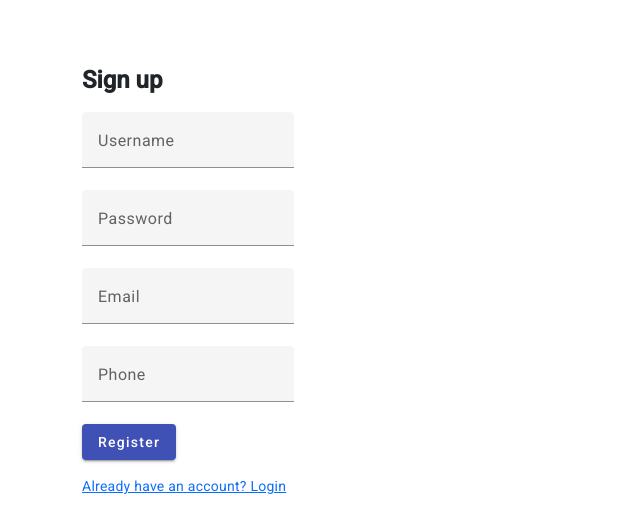
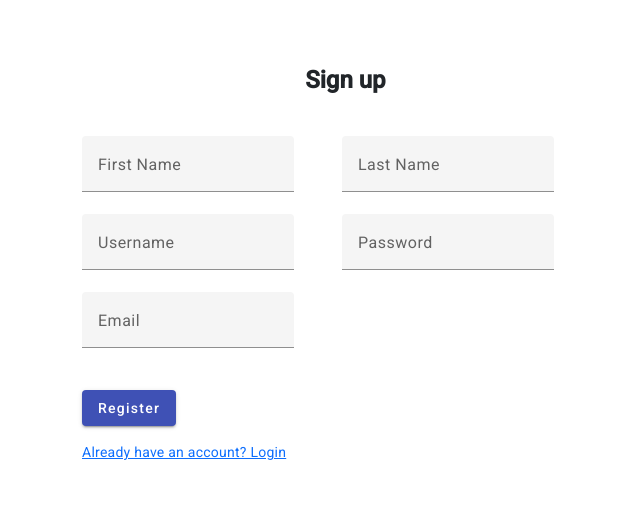
Before and after one commit to mateidumitru1/Licenta, an Angular app in the folder frontend/: page /register in a window 1280 px wide. Shown: the top 532 px of the page, without its empty margins (0-640 px from the left). Built offline with nearby package versions, Linux system fonts and the light colour scheme.

Commit message:
Add login and register requests, handle some bugs

```diff
--- a/frontend/package.json
+++ b/frontend/package.json
@@ -23,7 +23,8 @@
     "@mdi/angular-material": "^7.2.96",
     "@mdi/font": "^7.2.96",
     "bootstrap": "^5.3.2",
-    "rxjs": "~7.8.0",
+    "rxjs": "^6.6.7",
+    "rxjs-compat": "^6.6.7",
     "tslib": "^2.3.0",
     "zone.js": "~0.13.0"
   },
--- a/frontend/src/app/app.module.ts
+++ b/frontend/src/app/app.module.ts
@@ -12,6 +12,8 @@ import { RegisterComponent } from './register/register.component';
 import { ForgotPasswordComponent } from './forgot-password/forgot-password.component';
 import {MatIconModule, MatIconRegistry} from "@angular/material/icon";
 import {AppRoutingModule} from "./app-routing.module";
+import {HttpClientModule} from "@angular/common/http";
+import { FillFieldsWarningComponent } from './fill-fields-warning/fill-fields-warning.component';
 
 
 
@@ -20,12 +22,14 @@ import {AppRoutingModule} from "./app-routing.module";
     AppComponent,
     LoginComponent,
     RegisterComponent,
-    ForgotPasswordComponent
+    ForgotPasswordComponent,
+    FillFieldsWarningComponent
   ],
   imports: [
     BrowserModule,
     BrowserAnimationsModule,
     FormsModule,
+    HttpClientModule,
     AppRoutingModule,
     MatFormFieldModule,
     MatInputModule,
--- /dev/null
+++ b/frontend/src/app/fill-fields-warning/fill-fields-warning.component.css
@@ -0,0 +1,3 @@
+.red-font {
+    color: red;
+}
--- /dev/null
+++ b/frontend/src/app/fill-fields-warning/fill-fields-warning.component.html
@@ -0,0 +1 @@
+<p class="red-font"> Please fill in all fields! </p>
--- a/frontend/src/app/login/login.component.html
+++ b/frontend/src/app/login/login.component.html
@@ -10,7 +10,9 @@
     <input matInput type="password" [(ngModel)]="password"/>
   </mat-form-field>
   <br>
-  <button class="mb-3" mat-raised-button color="primary" (click)="login()">Login</button>
+  <app-fill-fields-warning *ngIf="invalidLogin" class="red-font"> Please fill in all fields! </app-fill-fields-warning>
+  <br>
+  <button class="mb-3" mat-raised-button color="primary" type="submit" (click)="onLogin()">Login</button>
   <br>
   <a class="link-primary" routerLink="/forgot-password">Forgot password?</a>
   <br>
--- a/frontend/src/app/login/login.component.ts
+++ b/frontend/src/app/login/login.component.ts
@@ -1,4 +1,5 @@
 import { Component } from '@angular/core';
+import { HttpClient } from "@angular/common/http";
 
 @Component({
   selector: 'app-login',
@@ -9,13 +10,24 @@ export class LoginComponent {
 
   username: string = '';
   password: string = '';
+  invalidLogin: boolean = false;
 
-  constructor() { }
+  constructor(private http: HttpClient) { }
 
-  ngOnInit(): void {
-  }
 
-  login() {
-    console.log(this.username, this.password);
+  onLogin(): void {
+    if(this.username == '' || this.password == ''){
+      this.invalidLogin = true;
+      setTimeout(() => {
+        this.invalidLogin = false;
+      }, 1000);
+      return;
+    }
+    this.http.post('http://localhost:8080/api/authenticate', {
+      username: this.username,
+      password: this.password
+    }).subscribe((response: any) => {
+      console.log(response);
+    });
   }
 }
--- a/frontend/src/app/register/register.component.css
+++ b/frontend/src/app/register/register.component.css
@@ -1,3 +1,7 @@
 .container-sm {
   padding-top: 5%;
 }
+
+.title {
+  margin-left: 20%;
+}
--- a/frontend/src/app/register/register.component.html
+++ b/frontend/src/app/register/register.component.html
@@ -1,26 +1,31 @@
 <div class="container-sm">
-  <h1><b>Sign up</b></h1>
+  <h1 class="title"><b>Sign up</b></h1>
+  <mat-form-field class="mt-4 me-5">
+    <mat-label>First Name</mat-label>
+    <input matInput type="text" [(ngModel)]="firstName"/>
+  </mat-form-field>
   <mat-form-field>
+    <mat-label>Last Name</mat-label>
+    <input matInput type="text" [(ngModel)]="lastName"/>
+  </mat-form-field>
+  <br>
+  <mat-form-field class="me-5">
     <mat-label>Username</mat-label>
     <input matInput type="text" [(ngModel)]="username"/>
   </mat-form-field>
-  <br>
   <mat-form-field>
     <mat-label>Password</mat-label>
     <input matInput type="password" [(ngModel)]="password"/>
   </mat-form-field>
   <br>
-  <mat-form-field>
+  <mat-form-field id="email">
     <mat-label>Email</mat-label>
     <input matInput type="text" [(ngModel)]="email"/>
   </mat-form-field>
   <br>
-  <mat-form-field>
-    <mat-label>Phone</mat-label>
-    <input matInput type="text" [(ngModel)]="phone"/>
-  </mat-form-field>
+  <app-fill-fields-warning *ngIf="invalidRegister"></app-fill-fields-warning>
   <br>
-  <button class="mb-3" mat-raised-button color="primary" (click)="register()">Register</button>
+  <button class="mb-3" mat-raised-button color="primary" (click)="onRegister()">Register</button>
   <br>
   <a routerLink="/login">Already have an account? Login</a>
 </div>
--- a/frontend/src/app/register/register.component.ts
+++ b/frontend/src/app/register/register.component.ts
@@ -1,19 +1,38 @@
 import { Component } from '@angular/core';
+import {HttpClient} from "@angular/common/http";
 
 @Component({
   selector: 'app-register',
   templateUrl: './register.component.html',
   styleUrls: ['./register.component.css']
 })
-export class RegisterComponent {
+export class RegisterComponent{
 
-
+  firstName: string = '';
+  lastName: string = '';
   username: string = '';
   password: string = '';
   email: string = '';
-  phone: string = '';
+  invalidRegister: boolean = false;
 
-  register() {
+  constructor(private http: HttpClient) { }
 
+  onRegister(): void {
+    if(this.firstName === '' || this.lastName === '' || this.username === '' || this.password === '' || this.email === '') {
+      this.invalidRegister = true;
+      setTimeout(() => {
+        this.invalidRegister = false;
+      }, 1000);
+      return;
+    }
+    this.http.post('http://localhost:8080/api/register', {
+      firstName: this.firstName,
+      lastName: this.lastName,
+      username: this.username,
+      password: this.password,
+      email: this.email
+    }).subscribe((response: any) => {
+      console.log(response);
+    });
   }
 }
```
Also changed, not shown: frontend/src/app/fill-fields-warning/fill-fields-warning.component.ts (added, +10 -0 lines), 1 other file (tests, documents, lock files or other folders).
